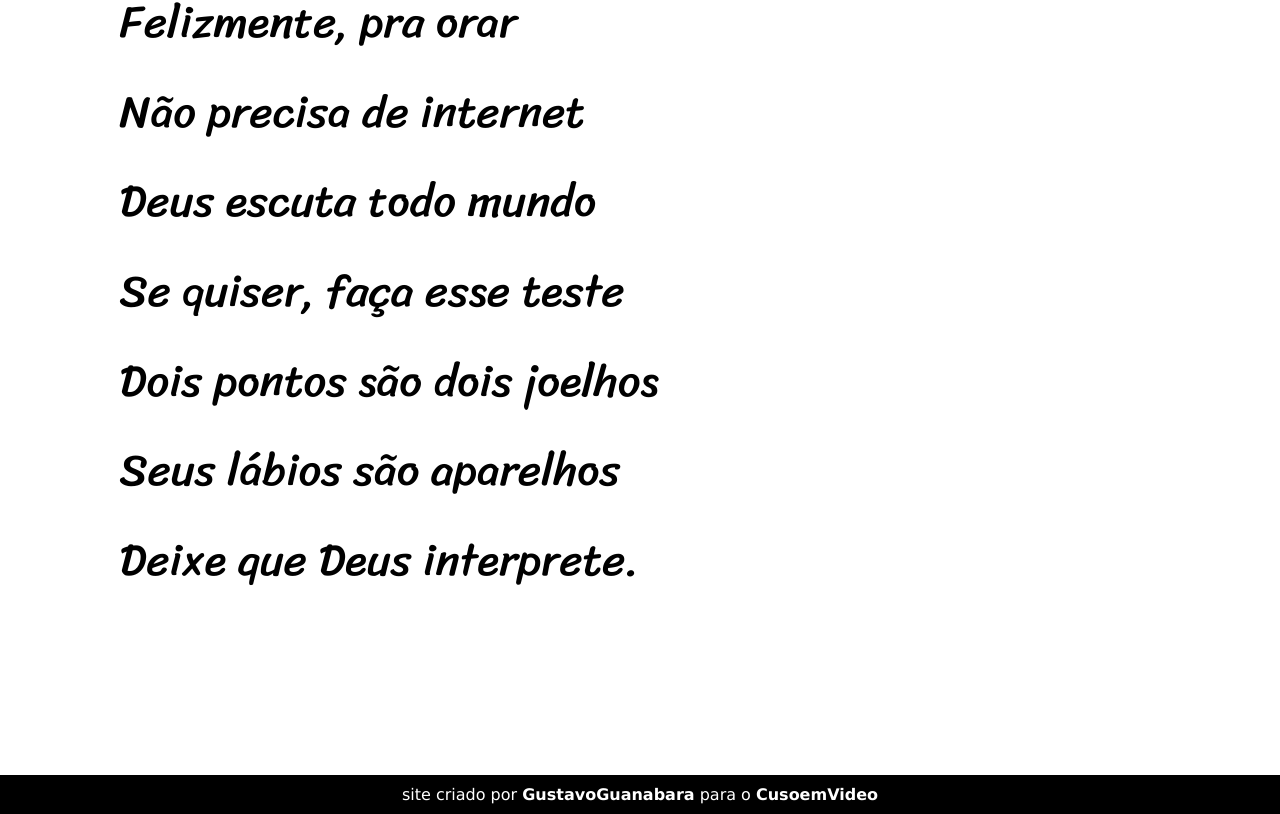
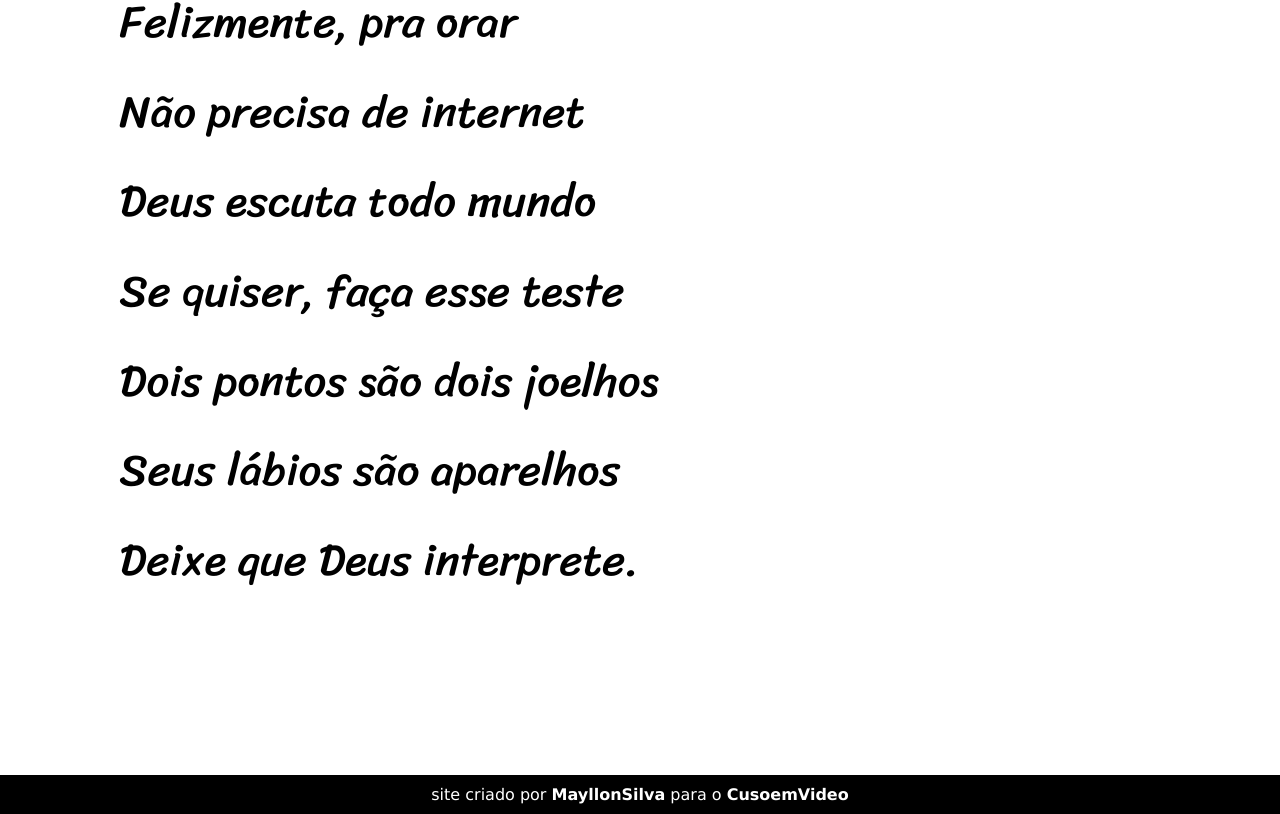
Before and after one commit to MayllonSilva/projeto-cordel, a plain HTML site: page index.html in a window 1280 px wide. Shown: the part 5534-6348 px from the top of the page. Drawn offline with Linux system fonts and the light colour scheme.

Commit message:
atualizei o projeto cordel

```diff
--- a/index.html
+++ b/index.html
@@ -98,7 +98,7 @@
     </section>
 
     <footer>
-        <p>site criado por <a href="https://gustavoguanabara.github.io" target="_blank">GustavoGuanabara</a> para o <a href="https://www.cursoemvideo.com" target="_blank">CusoemVideo</a></p>
+        <p>site criado por <a href="https://mayllonsilva.github.io" target="_blank">MayllonSilva</a> para o <a href="https://www.cursoemvideo.com" target="_blank">CusoemVideo</a></p>
     </footer>
 </body>
 </html>
```
